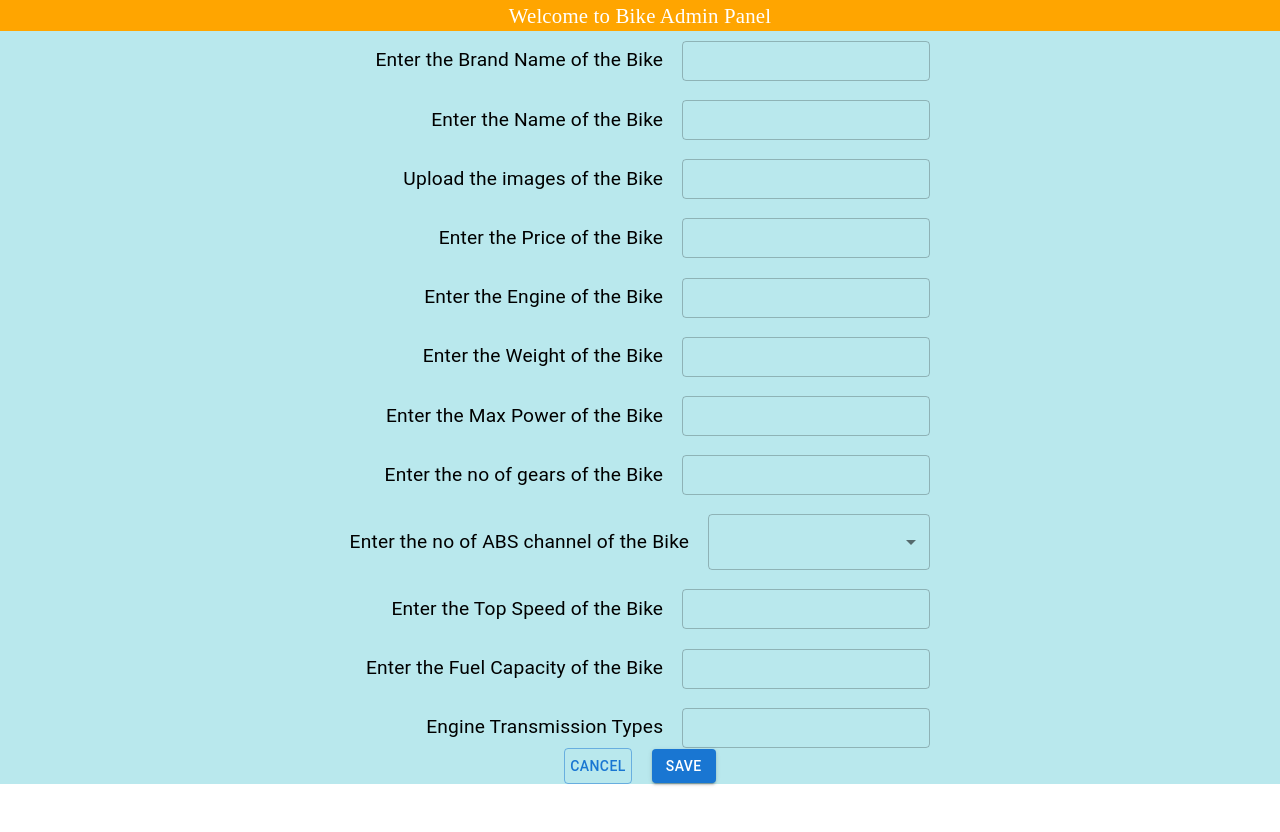
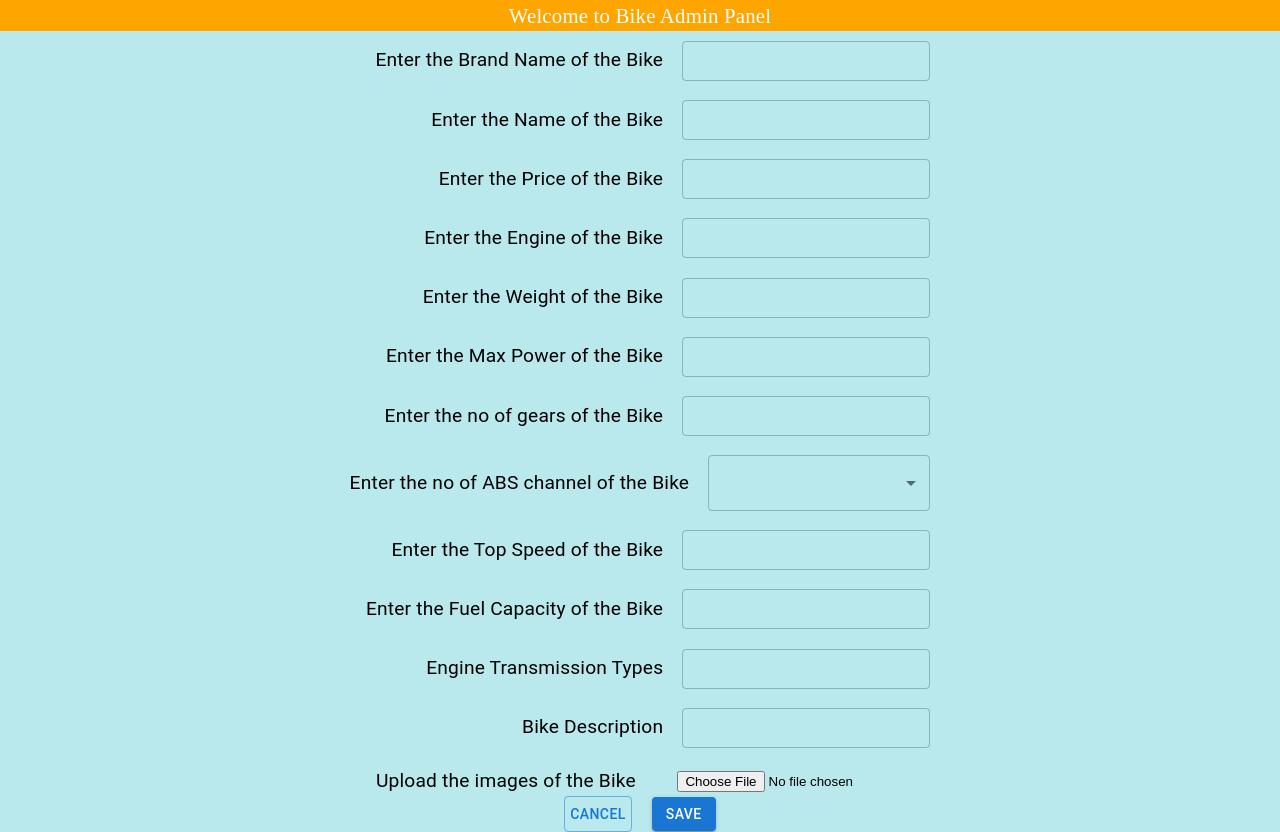
Before and after one commit to Bidhu1024/Harbor-Elite-Engines-Client, a React (Create React App) app: page /admin/1 in a window 1280 px wide. Before the commit the page ends 800 px from the top, so only its background shows below. Built offline with nearby package versions, Linux system fonts and the light colour scheme.

Commit message:
Upload and desc added

```diff
--- a/src/Admin/BikeAdmin.jsx
+++ b/src/Admin/BikeAdmin.jsx
@@ -62,12 +62,7 @@
               </Typography>
               <TextField id="outlined-basic" variant="outlined" size="small" />
             </Box>
-            <Box sx={{ display: "flex", alignItems: "center", gap: "1.2rem" }}>
-              <Typography fontSize="1.2rem">
-                Upload the images of the Bike
-              </Typography>
-              <TextField id="outlined-basic" variant="outlined" size="small" />
-            </Box>
+
             <Box sx={{ display: "flex", alignItems: "center", gap: "1.2rem" }}>
               <Typography fontSize="1.2rem">
                 Enter the Price of the Bike
@@ -128,6 +123,18 @@
               </Typography>
               <TextField id="outlined-basic" variant="outlined" size="small" />
             </Box>
+            <Box sx={{ display: "flex", alignItems: "center", gap: "1.2rem" }}>
+              <Typography fontSize="1.2rem">Bike Description</Typography>
+              <TextField id="outlined-basic" variant="outlined" size="small" />
+            </Box>
+            <Box sx={{ display: "flex", alignItems: "center", gap: "1.6rem" }}>
+              <Typography fontSize="1.2rem">
+                Upload the images of the Bike
+              </Typography>
+              <Box sx={{ marginLeft: "1rem" }}>
+                <input type="file" />
+              </Box>
+            </Box>
           </Box>
         </form>
       </Box>
```
